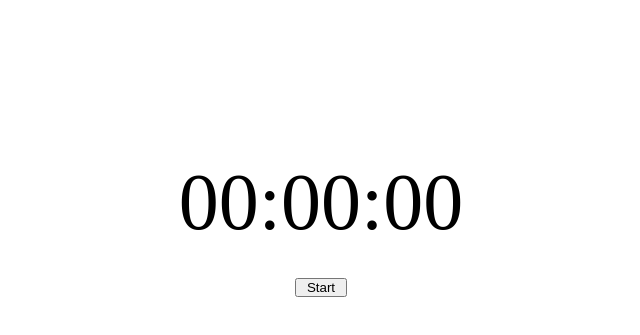
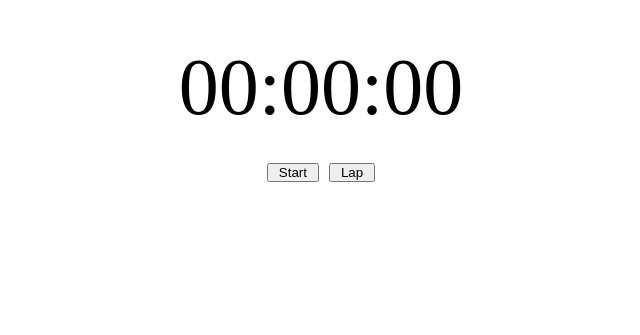
Before and after one commit to Ayush-Singh24/Stopwatch, a React (Create React App) app: page / in a window 1280 px wide. Shown: the part 173-508 px from the top of the page, without its empty margins (319-959 px from the left). Built offline with nearby package versions, Linux system fonts and the light colour scheme.

Commit message:
made laps feature

```diff
--- a/src/App.jsx
+++ b/src/App.jsx
@@ -1,4 +1,5 @@
 import { useEffect, useRef, useState } from "react";
+import LapTable from "./components/LapTable";
 
 function App() {
   const [timer, setTimer] = useState(0);
@@ -7,6 +8,7 @@ function App() {
   const [isDisableStart, setDisableStart] = useState(false);
   const [isDisableStop, setDisableStop] = useState(true);
   const [isDisableReset, setDisableReset] = useState(true);
+  const [laps, setLaps] = useState([]);
   const timerRef = useRef();
   const handleStart = () => {
     setDisableStart(true);
@@ -30,7 +32,14 @@ function App() {
     setMinutes(0);
     setDisableReset(true);
     setDisableStart(false);
-    setDisableStop(false);
+    setDisableStop(true);
+    setLaps([]);
+  };
+
+  const handleLap = () => {
+    const arr = [...laps];
+    arr.push(format(minutes) + ":" + format(seconds) + ":" + format(timer));
+    setLaps(arr);
   };
 
   const format = (term) => {
@@ -38,22 +47,25 @@ function App() {
   };
 
   useEffect(() => {
-    console.log(timer);
+    console.log(laps);
+  }, [laps]);
 
-    if (timer == 100) {
+  useEffect(() => {
+    if (timer > 99) {
       setTimer(0);
       setSeconds(seconds + 1);
     }
   }, [timer]);
 
   useEffect(() => {
-    if (seconds == 60) {
+    if (seconds > 59) {
       setSeconds(0);
       setMinutes(minutes + 1);
     }
   }, [seconds]);
 
   return (
+    <section className="main">
       <div className="stopwatch">
         <div className="display">
           {format(minutes)}:{format(seconds)}:{format(timer)}
@@ -78,8 +90,13 @@ function App() {
               Reset
             </button>
           )}
+          <button className="btn btn__lap" onClick={handleLap}>
+            Lap
+          </button>
         </div>
       </div>
+      <LapTable laps={laps} />
+    </section>
   );
 }
 
--- /dev/null
+++ b/src/components/LapTable.jsx
@@ -0,0 +1,18 @@
+export default function LapTable({ laps }) {
+  return (
+    <div className="lap__container">
+      <table className="lap">
+        <tbody>
+          {laps.map((lap, ind) => {
+            return (
+              <tr>
+                <td className="lap__display">Lap {ind + 1} </td>
+                <td className="lap__display">{lap}</td>
+              </tr>
+            );
+          })}
+        </tbody>
+      </table>
+    </div>
+  );
+}
--- a/src/index.css
+++ b/src/index.css
@@ -11,12 +11,21 @@ html {
   box-sizing: border-box;
 }
 
+.main {
+  display: flex;
+  flex-direction: column;
+  justify-content: center;
+  align-items: center;
+  height: 100vh;
+  gap: 3rem;
+}
+
 .stopwatch {
   display: flex;
   flex-direction: column;
+  align-self: center;
   gap: 3rem;
   align-items: center;
-  height: 100vh;
   justify-content: center;
 }
 
@@ -32,3 +41,31 @@ html {
 .btn {
   padding: 0 1rem;
 }
+
+.lap__container {
+  height: 20rem;
+  overflow-y: scroll;
+  &::-webkit-scrollbar {
+    width: 1rem;
+    /* background-color: orangered; */
+  }
+  &::-webkit-scrollbar-track {
+    background-color: transparent;
+  }
+  &::-webkit-scrollbar-thumb {
+    background-color: aqua;
+    border-radius: 1rem;
+  }
+}
+
+.lap {
+  border: 1px solid black;
+  border-collapse: collapse;
+  margin: 1rem;
+}
+
+.lap__display {
+  padding: 0.5rem 2rem;
+  border: 1px solid black;
+  font-size: 3rem;
+}
```
Lines whose indentation alone changed are shown as unchanged.
